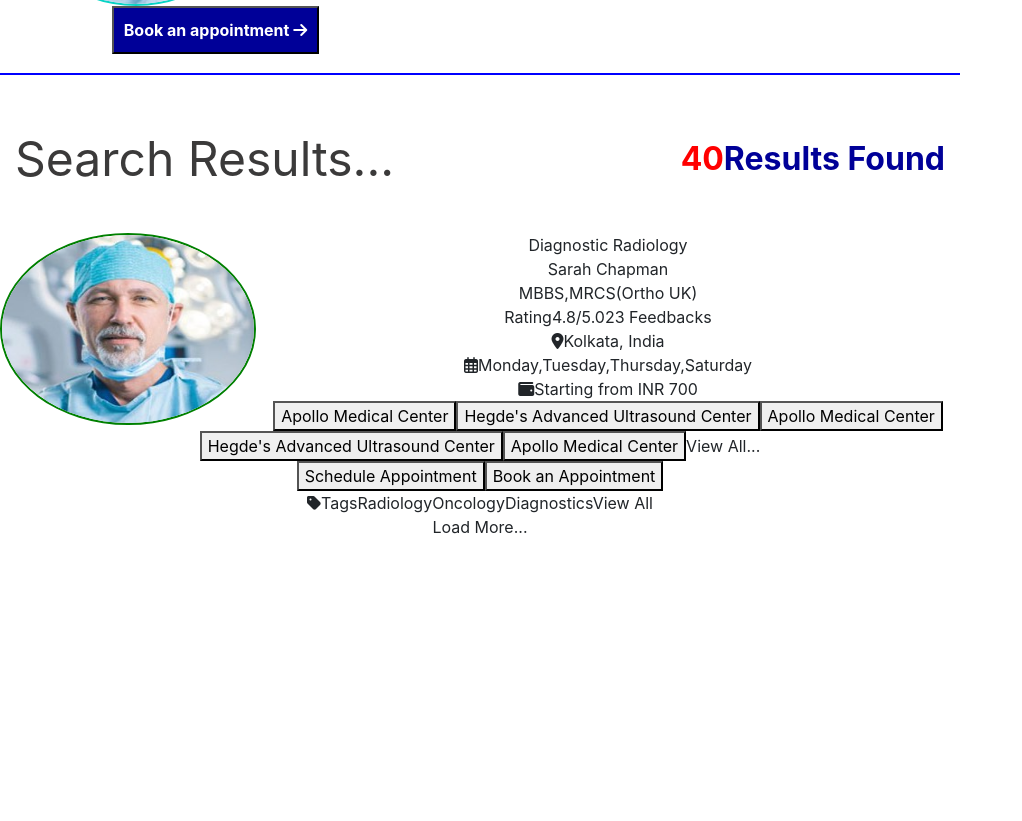
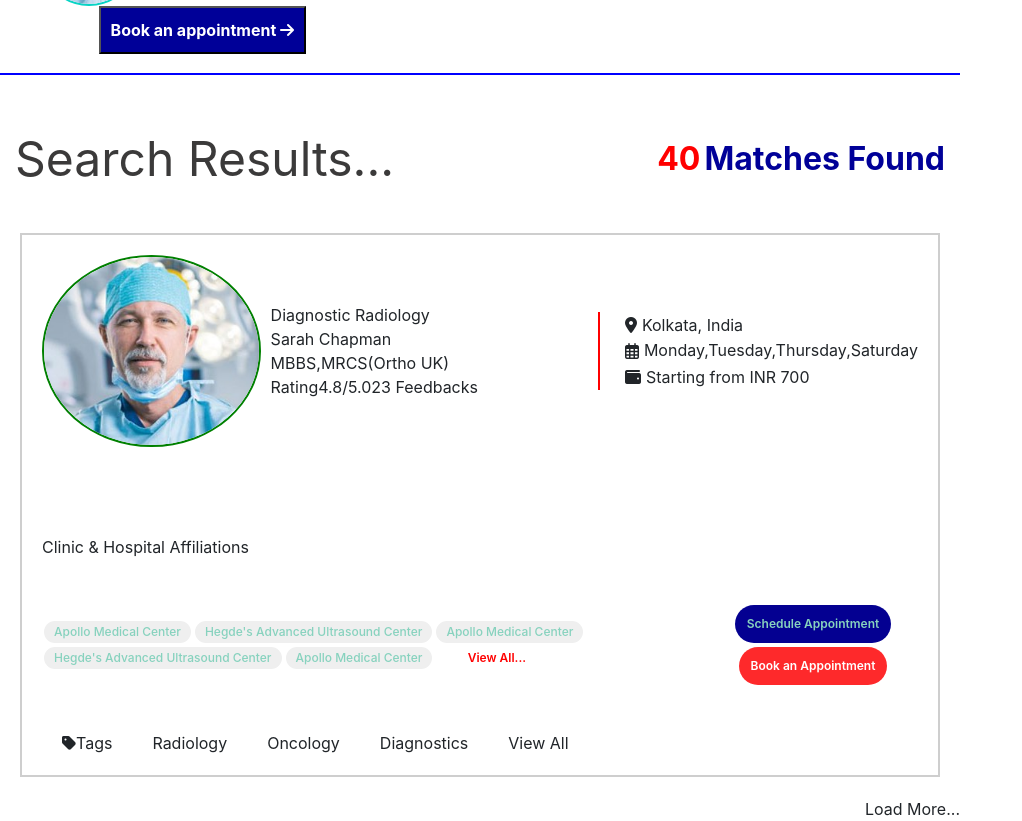
Before and after one commit to SatyakiWinsome/newpage, a React (Create React App) app in the folder newpage/: page / in a window 1280 px wide. Shown: the part 580-1401 px from the top of the page, without its empty margins (0-1022 px from the left). Before the commit the page ends 1119 px from the top, so only its background shows below. Built offline with nearby package versions, Linux system fonts and the light colour scheme.

Commit message:
basic changes made

```diff
--- a/newpage/src/pages/searchdoctor/searchdoctor.css
+++ b/newpage/src/pages/searchdoctor/searchdoctor.css
@@ -62,6 +62,18 @@
     margin: 2%;
     width: 100%;
 }
+.row2C1{
+    color: #000096;
+    font-size: 3rem;
+    font-weight: 800;
+    margin-left: 5%;
+}
+.row2C2{
+    color: red;
+    font-size: 3rem;
+    font-weight: 800;
+    margin-left: 5px;
+}
 .arrowBtn{
     color: white;
     background: red;
@@ -77,16 +89,14 @@
 }
 .femaledoc{
     height: 25vh;
-    width: 20vw;
+    width: 100%;
 }
 .imgContainerDoctorDP{
     border: 2px solid #07d4c5;
     border-radius: 50%;
     overflow: hidden;
 }
-.doctorCard{
 
-}
 .doctorCardInner{
     display: flex;
     align-items: center;
@@ -95,16 +105,18 @@
 .verifiedAndRating{
     position: absolute !important;
     bottom: 5% !important;
-    left: 42% !important;
+    left: 27% !important;
     font-size: 1em !important;
-    background: blue !important;
+    background: #000098 !important;
     color: white !important;
     padding: 1% !important;
 }
 .doctorNameAndType{
     color: red;
     font-weight: 600;
-    margin-left: 10%;
+    margin-left: 3%;
+    width: 100%;
+    text-align: left;
 }
 .bookingButton{
     background: #000098;
@@ -138,8 +150,107 @@
 
 .detailedImg{
     height: 24vh;
-    width: 20vw;
+    width: 50%;
     border: 2px solid green;
     border-radius: 50%;
     float: left;
 }
+
+@media (max-width: 1199px){
+    .row2C1{
+        font-size: medium;
+    }
+    .row2C2{
+        font-size: medium;
+    }
+    .arrowBtn{
+        padding: 5px;
+    }
+}
+
+/* =============================================================================== */
+.cardDetailed{
+    border: 2px solid #cecece;
+    margin: 20px;
+    padding: 20px;;
+}
+.detailedImg{
+    float: left;
+}
+.cardDetailedTop{
+    display: flex;
+    margin-bottom: 10%;
+}
+.imgTextContainer{
+    display: flex;
+    text-align: left;
+    align-items: center;
+}
+.detailedImgText{
+    padding-left: 10px;
+}
+.rightDetailsContainer{
+    text-align: left;
+    align-self: center;
+    margin-left: auto;
+    border-left: 2px solid red;
+    padding-left: 20px;
+}
+.downMainButtonContainer{
+    display: flex;
+    margin-bottom: 5%;
+}
+
+
+.mainButtonHeading{
+    text-align: left;
+    margin-bottom: 5%;
+}
+.leftBtnPart{
+    font-size: 12px;
+    text-align: left;
+    align-self: center;
+}
+.rightBtnPart{
+    font-size: 12px;
+}
+.tagPart{
+    text-align: left;
+}
+.tagPartItem{
+    margin: 0px 20px;
+}
+
+.leftPartBtnCollection{
+    margin: 2px;
+    padding: 2px 10px;
+    border-radius: 25px;
+    border: none;
+    color: #87d2be;
+    font-weight: 500;
+}
+.leftPartViewAll{
+    margin-left: 5%;
+    color: red;
+    font-weight: 600;
+}
+.rightBtnCollection{
+    text-align: left;
+    margin-top: -2%;
+}
+.rightPartBtnCollection{
+    margin: 2px;
+    padding: 10px 12px;
+    border-radius: 25px;
+    border: none;
+    font-weight: 600;
+}
+.collection1{
+    background: #040091;
+    color: #87d2be;
+}
+.collection2{
+    background: #fe292b;
+    color: white;
+}
+/* =============================================================================== */
--- a/newpage/src/pages/searchdoctor/searchdoctor.js
+++ b/newpage/src/pages/searchdoctor/searchdoctor.js
@@ -64,8 +64,8 @@ class SearchDoctor extends React.Component{
                     </div>
                     <div class="row">
                         <div className="row2">
-                            <span style={{color: "#000096", fontSize: "3rem",fontWeight: "800",marginLeft: "5%"}}>Featured</span>
-                            <span style={{color: "red",fontSize: "3rem",fontWeight: "800",marginLeft: "5px"}}>Doctors</span>
+                            <span className="row2C1">Featured</span>
+                            <span className="row2C2">Doctors</span>
                             <div style={{display: "flex", marginLeft: "auto",marginRight: "5%"}}>
                                 <button class="arrowBtn"><i class="fas fa-arrow-left"></i></button>
                                 <button class="arrowBtn"><i class="fas fa-arrow-right"></i></button>
@@ -98,16 +98,16 @@ class SearchDoctor extends React.Component{
                         <div class="container container1">
                             <span className="sr1">Search Results...</span>
                             <div className="sr2">
-                                <span className="noResultsFound" style={{color: "red"}}>40</span>
-                                Results Found
+                                <span className="noResultsFound" style={{color: "red",marginRight:"4px"}}>40</span>
+                                Matches Found
                             </div>
                         </div>
                     </div>
                     <div class="cardDetailed">
-                        <div>
-                            <div>
+                        <div className="cardDetailedTop">
+                            <div className="imgTextContainer">
                                 <img src={femaleDoc} alt="docPic" className="detailedImg"></img>
-                                <div>
+                                <div className="detailedImgText">
                                     <div>Diagnostic Radiology</div>
                                     <div>Sarah Chapman</div>
                                     <div>MBBS,MRCS(Ortho UK)</div>
@@ -120,47 +120,50 @@ class SearchDoctor extends React.Component{
                                     </div>
                                 </div>
                             </div>
-                            <div>
+                            <div className="rightDetailsContainer">
                                 <div>
-                                    <i class="fas fa-map-marker-alt"></i>
+                                    <i class="fas fa-map-marker-alt" style={{margin: "5px"}}></i>
                                     <span>Kolkata, India</span>
                                 </div>
-                                <div>
-                                    <i class="far fa-calendar-alt"></i>
-                                    <span>Monday,Tuesday,Thursday,Saturday</span>
+                                <div style={{display: "flex"}}>
+                                    <i class="far fa-calendar-alt" style={{margin: "5px"}}></i>
+                                    <div className="daysDisplay">Monday,Tuesday,Thursday,Saturday</div>
                                 </div>
                                 <div>
-                                    <i class="fas fa-wallet"></i>
+                                    <i class="fas fa-wallet" style={{margin: "5px"}}></i>
                                     <span>Starting from <span>INR 700</span></span>
                                 </div>
                             </div>
                         </div>
-                        <div>
-                            <div>
-                                <button>Apollo Medical Center</button>
-                                <button>Hegde's Advanced Ultrasound Center</button>
-                                <button>Apollo Medical Center</button>
-                                <button>Hegde's Advanced Ultrasound Center</button>
-                                <button>Apollo Medical Center</button>
-                                <span>View All...</span>
+                        <div className="mainButtonHeading">
+                            Clinic & Hospital Affiliations
+                        </div>
+                        <div className="downMainButtonContainer">
+                            <div className="leftBtnPart">
+                                <button className="leftPartBtnCollection">Apollo Medical Center</button>
+                                <button className="leftPartBtnCollection">Hegde's Advanced Ultrasound Center</button>
+                                <button className="leftPartBtnCollection">Apollo Medical Center</button>
+                                <button className="leftPartBtnCollection">Hegde's Advanced Ultrasound Center</button>
+                                <button className="leftPartBtnCollection">Apollo Medical Center</button>
+                                <span className="leftPartViewAll">View All...</span>
                             </div>
-                            <div>
-                                <button>Schedule Appointment</button>
-                                <button>Book an Appointment</button>
+                            <div className="rightBtnPart">
+                                <button className="rightPartBtnCollection collection1">Schedule Appointment</button>
+                                <button className="rightPartBtnCollection collection2">Book an Appointment</button>
                             </div>
                         </div>
-                        <div>
-                            <span>
+                        <div className="tagPart">
+                            <span className="tagPartItem">
                                 <i class="fas fa-tag"></i>
                                 Tags
                             </span>
-                            <span>Radiology</span>
-                            <span>Oncology</span>
-                            <span>Diagnostics</span>
-                            <span>View All</span>
+                            <span className="tagPartItem">Radiology</span>
+                            <span className="tagPartItem">Oncology</span>
+                            <span className="tagPartItem">Diagnostics</span>
+                            <span className="tagPartItem">View All</span>
                         </div>
                     </div>
-                    <div>
+                    <div style={{textAlign: "right"}}>
                         Load More...
                     </div>
                  </div>
```
